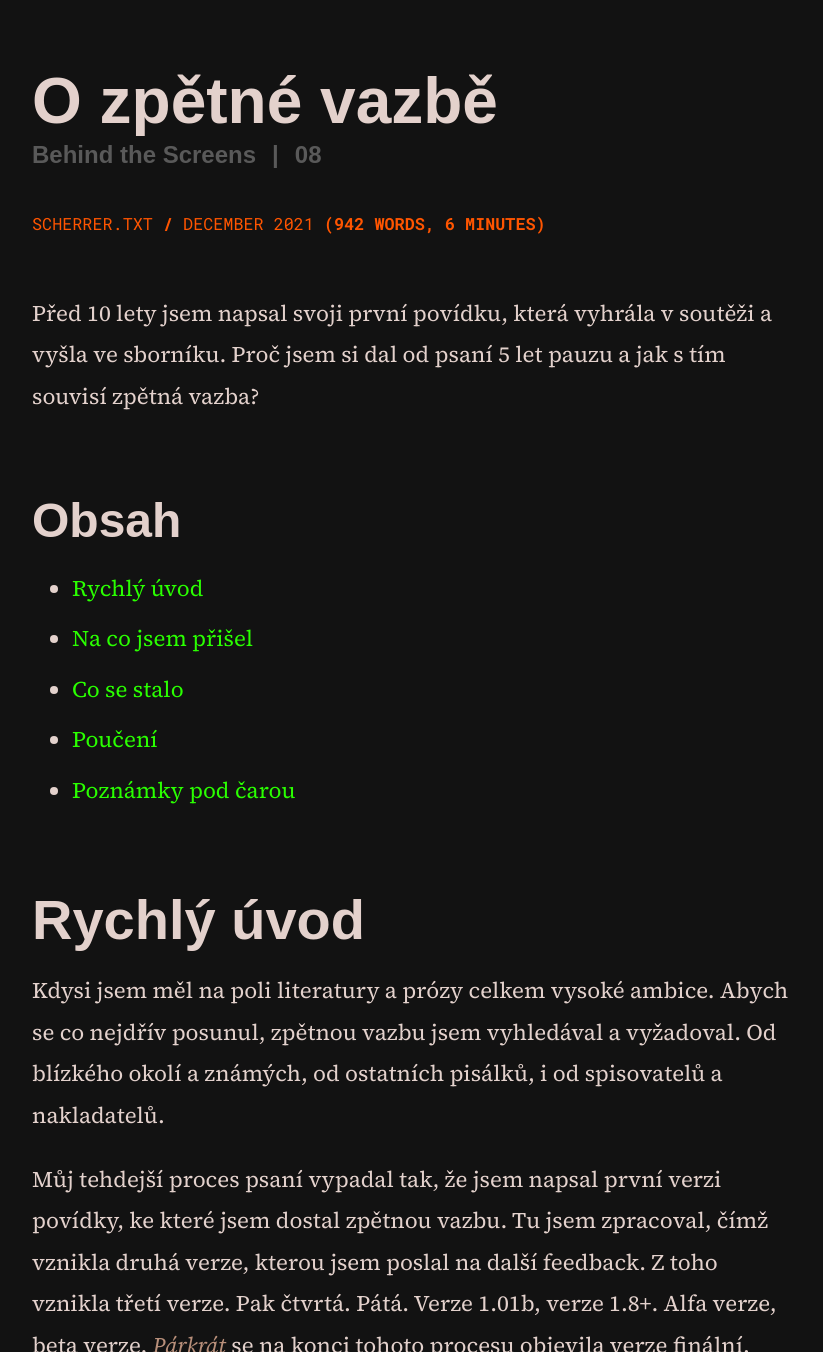
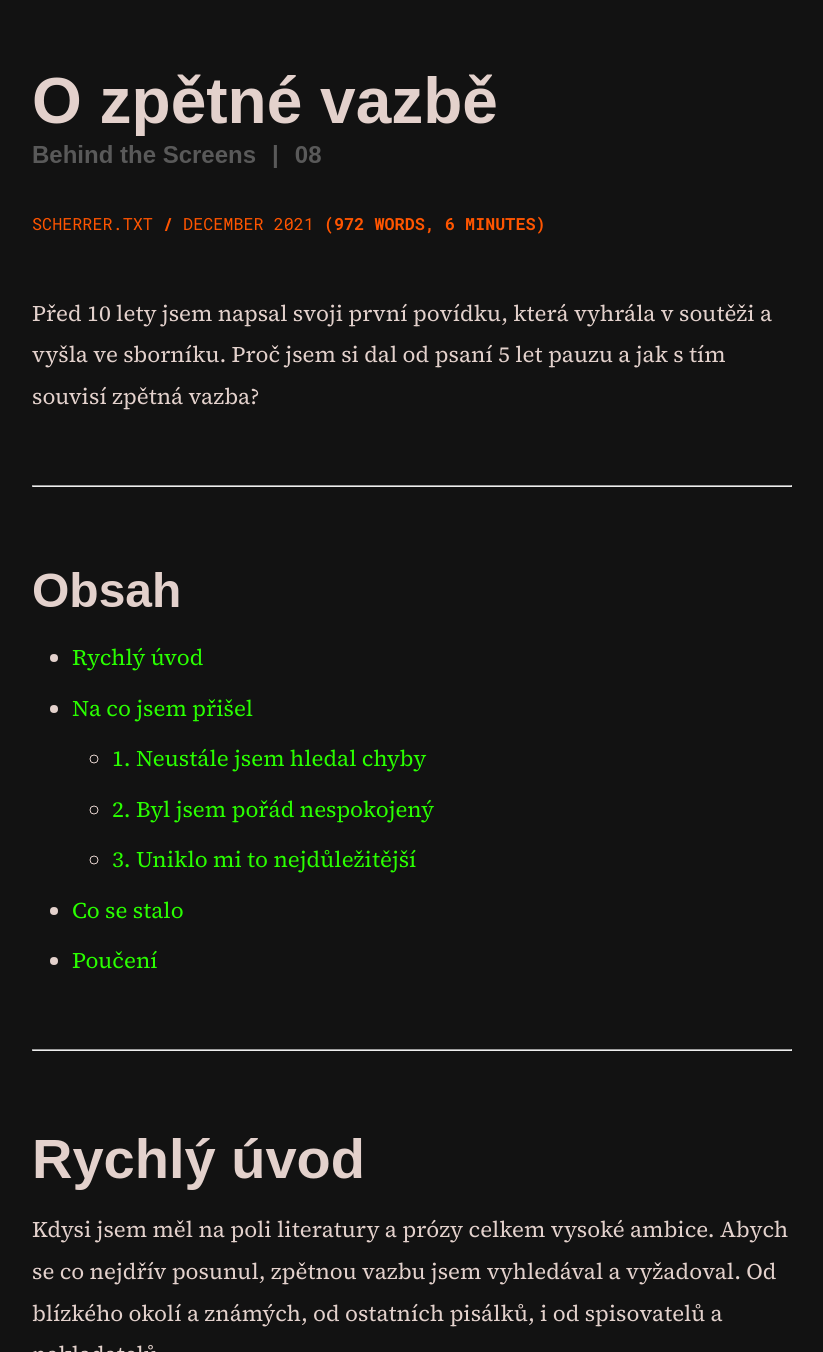
Before and after one commit to scherrer-txt/bts, a Jekyll site: the page built from _posts/2021-12-17-o-zpetne-vazbe.md, in a window 1280 px wide and 1400 px high, scrolled down 520 px, cut to the strip 48-1400 px from the top of the window. Shown: the whole strip, without its empty margins (228-1051 px from the left). Built offline with Jekyll 4.4.1, drawn with Linux system fonts in a browser that asks for light colours; some web fonts are replaced.

Commit message:
Update 2021-12-17-o-zpetne-vazbe.md

```diff
--- a/_posts/2021-12-17-o-zpetne-vazbe.md
+++ b/_posts/2021-12-17-o-zpetne-vazbe.md
@@ -10,12 +10,15 @@
 
 Před 10 lety jsem napsal svoji první povídku, která vyhrála v soutěži a vyšla ve sborníku. Proč jsem si dal od psaní 5 let pauzu a jak s tím souvisí zpětná vazba?
 
+---
+
 ### Obsah
-- [Rychlý úvod](#rychlý-úvod)
-- [Na co jsem přišel](#na-co-jsem-přišel)
-- [Co se stalo](#co-se-stalo)
-- [Poučení](#poučení)
-- [Poznámky pod čarou](#poznámky-pod-čarou)
+{:.no_toc}
+
+* TOC
+{:toc}
+
+---
 
 ## Rychlý úvod
 Kdysi jsem měl na poli literatury a prózy celkem vysoké ambice. Abych se co nejdřív posunul, zpětnou vazbu jsem vyhledával a vyžadoval. Od blízkého okolí a známých, od ostatních pisálků, i od spisovatelů a nakladatelů.
```
